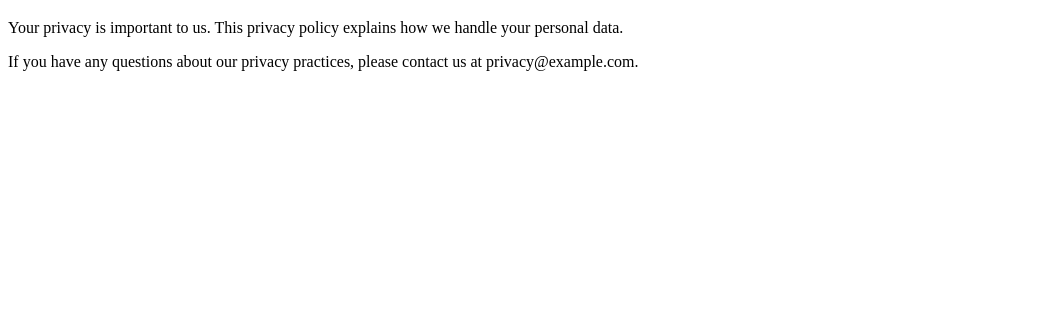
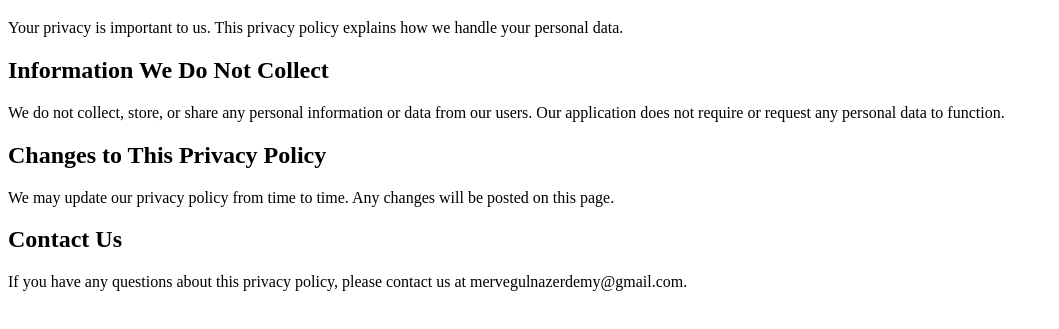
Before and after one commit to mervegulnazerdem/bedtime-sleep-story-generator, a plain HTML site: page privacy-policy.html in a window 1280 px wide. Shown: the part 61-390 px from the top of the page, without its empty margins (0-1059 px from the left). Drawn offline with Linux system fonts and the light colour scheme.

Commit message:
Update privacy-policy.html

```diff
--- a/privacy-policy.html
+++ b/privacy-policy.html
@@ -7,6 +7,14 @@
 <body>
     <h1>Privacy Policy</h1>
     <p>Your privacy is important to us. This privacy policy explains how we handle your personal data.</p>
-    <p>If you have any questions about our privacy practices, please contact us at privacy@example.com.</p>
+
+    <h2>Information We Do Not Collect</h2>
+    <p>We do not collect, store, or share any personal information or data from our users. Our application does not require or request any personal data to function.</p>
+
+    <h2>Changes to This Privacy Policy</h2>
+    <p>We may update our privacy policy from time to time. Any changes will be posted on this page.</p>
+
+    <h2>Contact Us</h2>
+    <p>If you have any questions about this privacy policy, please contact us at mervegulnazerdemy@gmail.com.</p>
 </body>
 </html>
```
